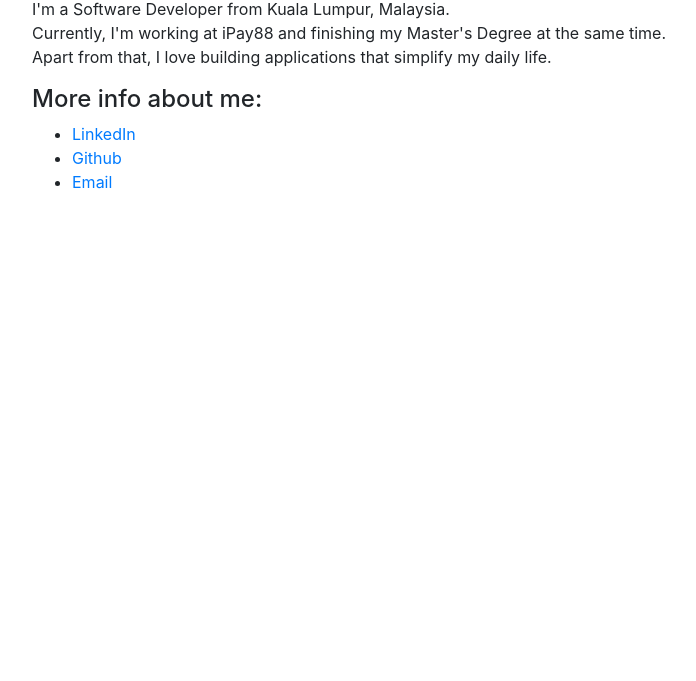
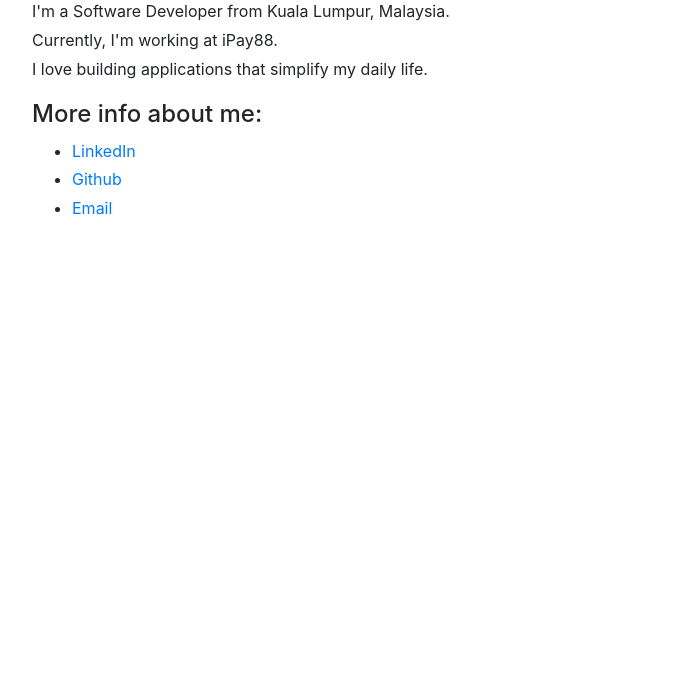
Before and after one commit to NaimJamalludin/NaimJamalludin.github.io, a plain HTML site: page index.html in a window 1280 px wide. Shown: the part 119-800 px from the top of the page, without its empty margins (38-734 px from the left). Drawn offline with nearby package versions, Linux system fonts and the light colour scheme.

Commit message:
Update description

```diff
--- a/index.html
+++ b/index.html
@@ -22,8 +22,8 @@
         <div class="cover">
             <h2>Hi, I'm Naim!</h2>
             <p>I'm a Software Developer from Kuala Lumpur, Malaysia. <br>
-                Currently, I'm working at iPay88 and finishing my Master's Degree at the same time. <br>
-                Apart from that, I love building applications that simplify my daily life. <br>
+                Currently, I'm working at iPay88. <br>
+                I love building applications that simplify my daily life. <br>
             <h4>More info about me:</h4>
             <ul>
                 <li><a href="https://www.linkedin.com/in/naimjamalludin/">LinkedIn</a></li>
--- a/scripts/css/style.css
+++ b/scripts/css/style.css
@@ -4,6 +4,7 @@
     margin-left: auto;
     margin-right: auto;
     padding: 100px;
+    line-height: 1.8;
 }
 
 @media screen
```
